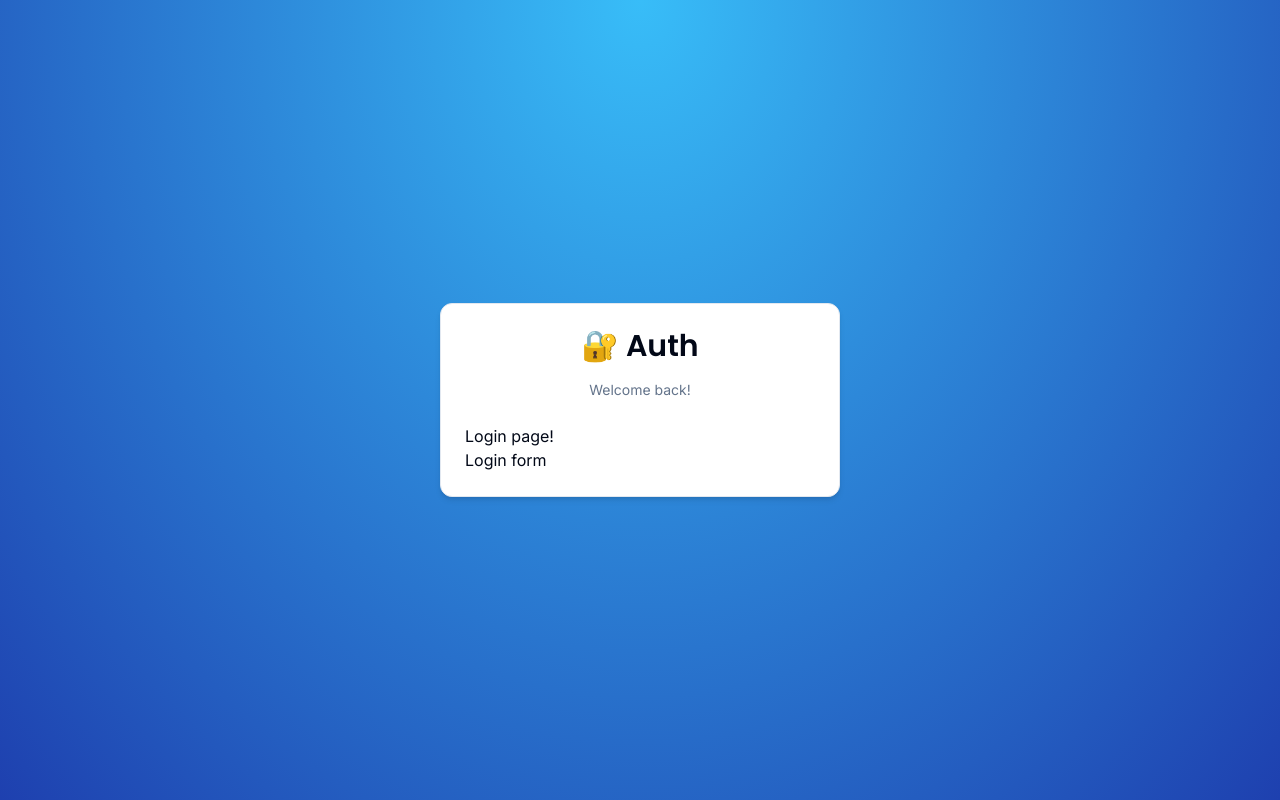
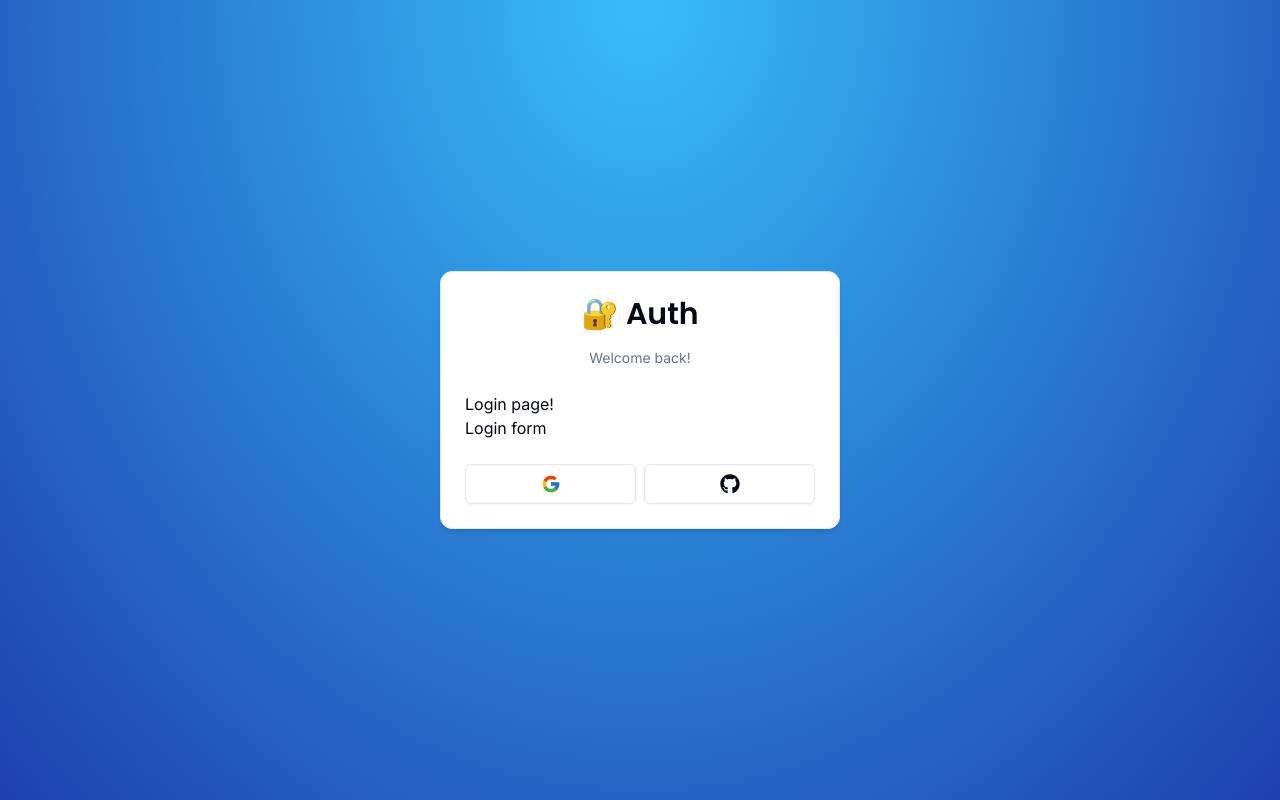
Before and after one commit to assilbekov/next-auth-course, a Next.js app: page /auth/login in a window 1280 px wide. Built offline with nearby package versions, Linux system fonts and the light colour scheme.

Commit message:
Social added

```diff
--- a/components/auth/card-wrapper.tsx
+++ b/components/auth/card-wrapper.tsx
@@ -2,6 +2,7 @@
 
 import { Card, CardContent, CardFooter, CardHeader } from "../ui/card";
 import { Header } from "./Header";
+import { Social } from "./social";
 
 interface CardWrapperProps {
   children: React.ReactNode;
@@ -26,6 +27,11 @@ export const CardWrapper = ({
       <CardContent>
         {children}
       </CardContent>
+      {showSocial && (
+        <CardFooter>
+          <Social />
+        </CardFooter>
+      )}
     </Card>
   )
 }
--- /dev/null
+++ b/components/auth/social.tsx
@@ -0,0 +1,32 @@
+"use client"
+
+import { FcGoogle } from "react-icons/fc"
+import { Button } from "../ui/button"
+import { FaGithub } from "react-icons/fa"
+
+export const Social = () => {
+  return (
+    <div className="flex items-center w-full gap-x-2">
+      <Button
+        size="lg"
+        className="w-full"
+        variant="outline"
+        onClick={() => {
+          console.log("Google")
+        }}
+      >
+        <FcGoogle className="w-5 h-5" />
+      </Button>
+      <Button
+        size="lg"
+        className="w-full"
+        variant="outline"
+        onClick={() => {
+          console.log("Github")
+        }}
+      >
+        <FaGithub className="w-5 h-5" />
+      </Button>
+    </div>
+  )
+}
```
